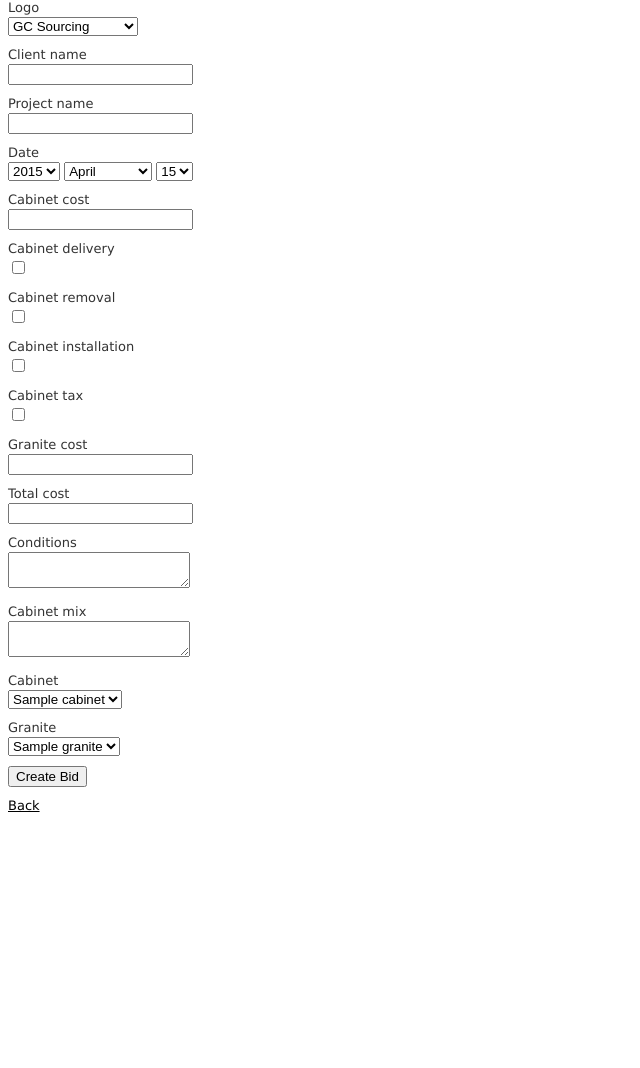
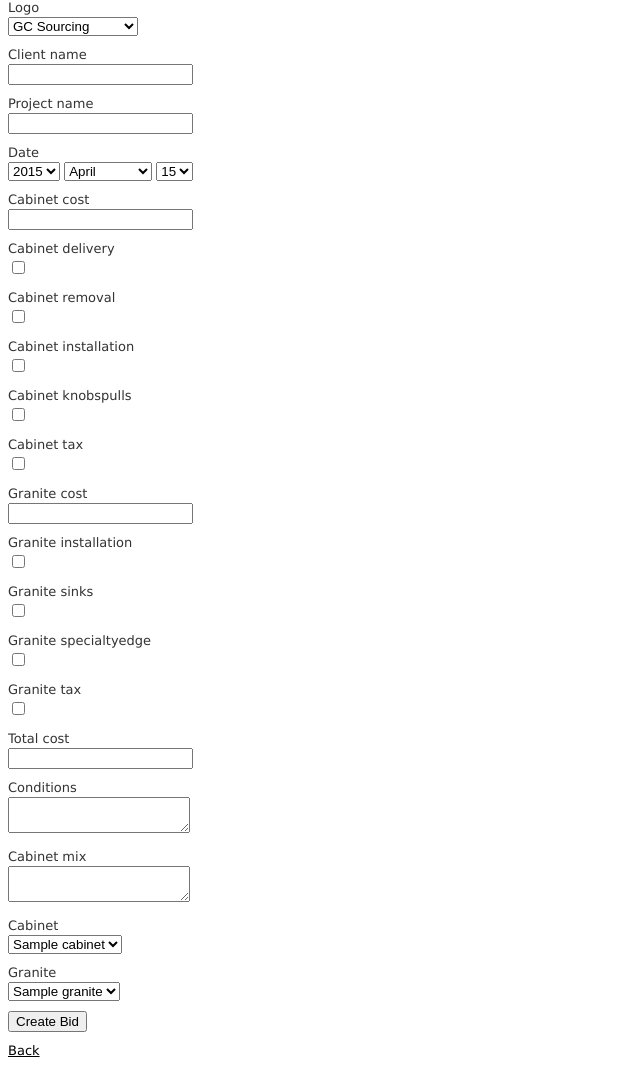
Before and after one commit to LesPorter/BidSheetPDF, a Rails app: page /bids/new in a window 1280 px wide. Shown: the part 54-1122 px from the top of the page, without its empty margins (0-640 px from the left). Before the commit the page ends 866 px from the top, so only its background shows below. Run offline with Rails 7, Linux system fonts and the light colour scheme; tables that the repository leaves empty hold one stand-in row (values such as "Sample post"); style sheets or scripts are compiled from the project's sources; some libraries are stand-ins or nearby versions.

Commit message:
Added counter tops include statement & updated cabinets include statement.

```diff
--- a/app/controllers/bids_controller.rb
+++ b/app/controllers/bids_controller.rb
@@ -71,6 +71,10 @@ class BidsController < ApplicationController
       cabinet_includes_count += 1
       cabinet_includes = cabinet_includes + "installation, "
     end
+    if @bid.cabinet_knobspulls == true
+      cabinet_includes_count += 1
+      cabinet_includes = cabinet_includes + "knobs/pulls, "
+    end
     if @bid.cabinet_tax == true
       cabinet_includes_count += 1
       cabinet_includes = cabinet_includes + "taxes, "
@@ -85,15 +89,51 @@ class BidsController < ApplicationController
     if cabinet_includes_count > 0
       cabinet_includes = "Includes " + cabinet_includes + "."
     end
-
     pdf.font_size 9
     pdf.bounding_box([0, 561], :width => 207, :height => 30) do
       pdf.transparent(0.0) { pdf.stroke_bounds }
       pdf.text cabinet_includes
     end
 
-    pdf.draw_text "Granite", :at => [0,506], :size => 14
+    pdf.draw_text "Counter Tops", :at => [0,506], :size => 14
     pdf.draw_text granite_cost, :at => [0,480], :size => 30
+
+    # Assemble include statement for counter tops
+    counter_includes = ""
+    counter_includes_count = 0
+    # Make a string of includes, separated by commas
+    if @bid.granite_installation == true
+      counter_includes_count += 1
+      counter_includes = "installation, "
+    end
+    if @bid.granite_sinks == true
+      counter_includes_count += 1
+      counter_includes = counter_includes + "sinks, "
+    end
+    if @bid.granite_specialtyedge == true
+      counter_includes_count += 1
+      counter_includes = counter_includes + "specialty edge, "
+    end
+    if @bid.granite_tax == true
+      counter_includes_count += 1
+      counter_includes = counter_includes + "taxes, "
+    end
+    # Remove the trailing comma and space
+    counter_includes = counter_includes[0...-2]
+    # If there are just two includes use " and " instead of a comma
+    if counter_includes_count == 2
+      counter_includes.gsub! ', ', ' and '
+    end
+    # Add the beginning and end of the sentence if there's at least one include.
+    if counter_includes_count > 0
+      counter_includes = "Includes " + counter_includes + "."
+    end
+    pdf.font_size 9
+    pdf.bounding_box([0, 474], :width => 207, :height => 30) do
+      pdf.transparent(0.0) { pdf.stroke_bounds }
+      pdf.text counter_includes
+    end
+
 #     pdf.draw_text "Tax", :at => [0,479], :size => 14
 #     pdf.draw_text tax_cost, :at => [0,453], :size => 30
     pdf.draw_text "Total", :at => [0,422], :size => 14
@@ -223,6 +263,6 @@ class BidsController < ApplicationController
 
     # Never trust parameters from the scary internet, only allow the white list through.
     def bid_params
-      params.require(:bid).permit(:logo, :client_name, :project_name, :date, :cabinet_cost, :cabinet_delivery, :cabinet_removal, :cabinet_installation, :cabinet_tax, :granite_cost, :total_cost, :conditions, :cabinet_mix, :cabinet_id, :granite_id)
+      params.require(:bid).permit(:logo, :client_name, :project_name, :date, :cabinet_cost, :cabinet_delivery, :cabinet_removal, :cabinet_installation, :cabinet_knobspulls, :cabinet_tax, :granite_cost, :granite_tax, :granite_installation, :granite_sinks, :granite_specialtyedge, :total_cost, :conditions, :cabinet_mix, :cabinet_id, :granite_id)
     end
 end
--- a/app/views/bids/_form.html.erb
+++ b/app/views/bids/_form.html.erb
@@ -48,12 +48,32 @@
     <%= f.check_box :cabinet_installation %>
   </div>
   <div class="field">
+    <%= f.label :cabinet_knobspulls %><br>
+    <%= f.check_box :cabinet_knobspulls %>
+  </div>
+  <div class="field">
     <%= f.label :cabinet_tax %><br>
     <%= f.check_box :cabinet_tax %>
   </div>
   <div class="field">
     <%= f.label :granite_cost %><br>
     <%= f.text_field :granite_cost %>
+  </div>
+  <div class="field">
+    <%= f.label :granite_installation %><br>
+    <%= f.check_box :granite_installation %>
+  </div>
+  <div class="field">
+    <%= f.label :granite_sinks %><br>
+    <%= f.check_box :granite_sinks %>
+  </div>
+  <div class="field">
+    <%= f.label :granite_specialtyedge %><br>
+    <%= f.check_box :granite_specialtyedge %>
+  </div>
+  <div class="field">
+    <%= f.label :granite_tax %><br>
+    <%= f.check_box :granite_tax %>
   </div>
   <!--<div class="field">
     <%# f.label :tax_cost %><br>
--- /dev/null
+++ b/db/migrate/20150412032214_add_cabinet_knobs_pulls_to_bids.rb
@@ -0,0 +1,5 @@
+class AddCabinetKnobsPullsToBids < ActiveRecord::Migration
+  def change
+    add_column :bids, :cabinet_knobspulls, :boolean
+  end
+end
--- /dev/null
+++ b/db/migrate/20150412032331_add_granite_tax_to_bids.rb
@@ -0,0 +1,5 @@
+class AddGraniteTaxToBids < ActiveRecord::Migration
+  def change
+    add_column :bids, :granite_tax, :boolean
+  end
+end
--- /dev/null
+++ b/db/migrate/20150412032424_add_granite_installation_to_bids.rb
@@ -0,0 +1,5 @@
+class AddGraniteInstallationToBids < ActiveRecord::Migration
+  def change
+    add_column :bids, :granite_installation, :boolean
+  end
+end
--- /dev/null
+++ b/db/migrate/20150412032501_add_granite_sinks_to_bids.rb
@@ -0,0 +1,5 @@
+class AddGraniteSinksToBids < ActiveRecord::Migration
+  def change
+    add_column :bids, :granite_sinks, :boolean
+  end
+end
--- /dev/null
+++ b/db/migrate/20150412032545_add_granite_specialty_edge_to_bids.rb
@@ -0,0 +1,5 @@
+class AddGraniteSpecialtyEdgeToBids < ActiveRecord::Migration
+  def change
+    add_column :bids, :granite_specialtyedge, :boolean
+  end
+end
```
Also changed, not shown: app/views/bids/show.html.erb (+25 -0 lines), db/schema.rb, 1 other file.
